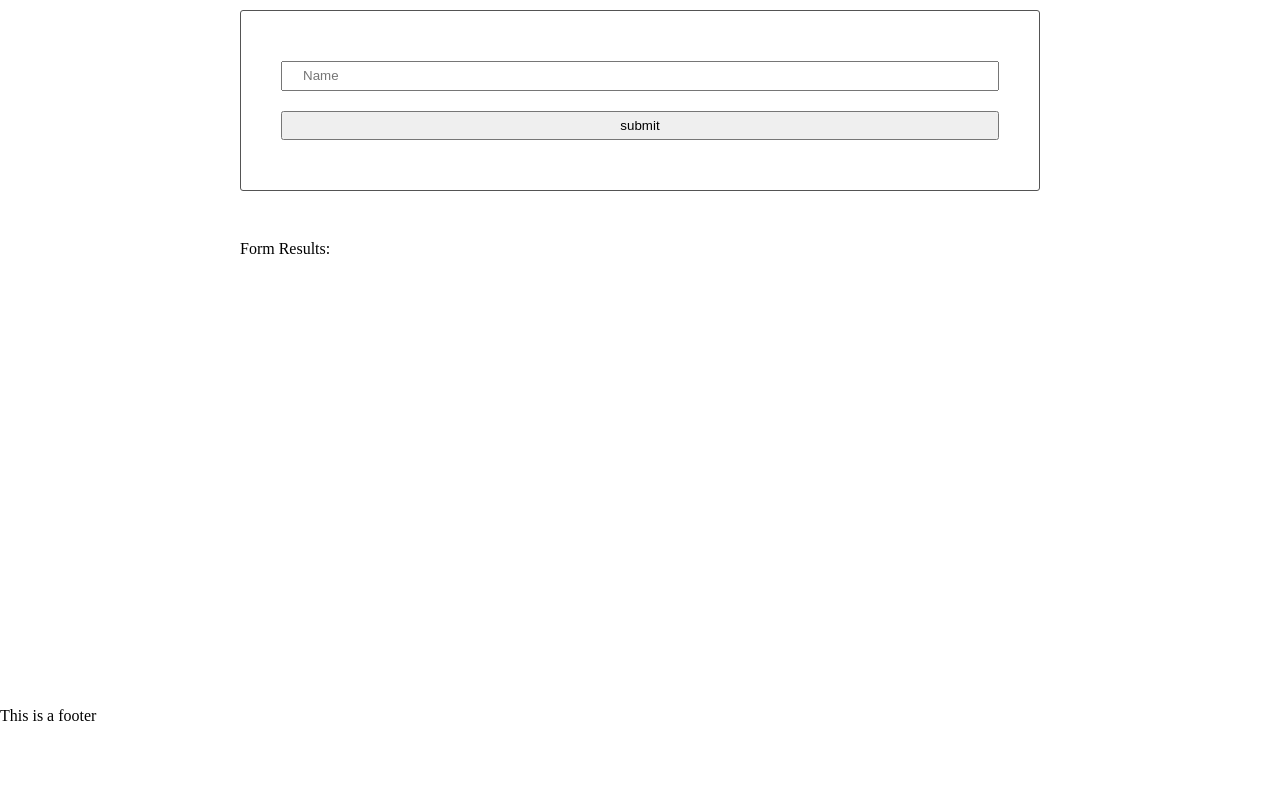
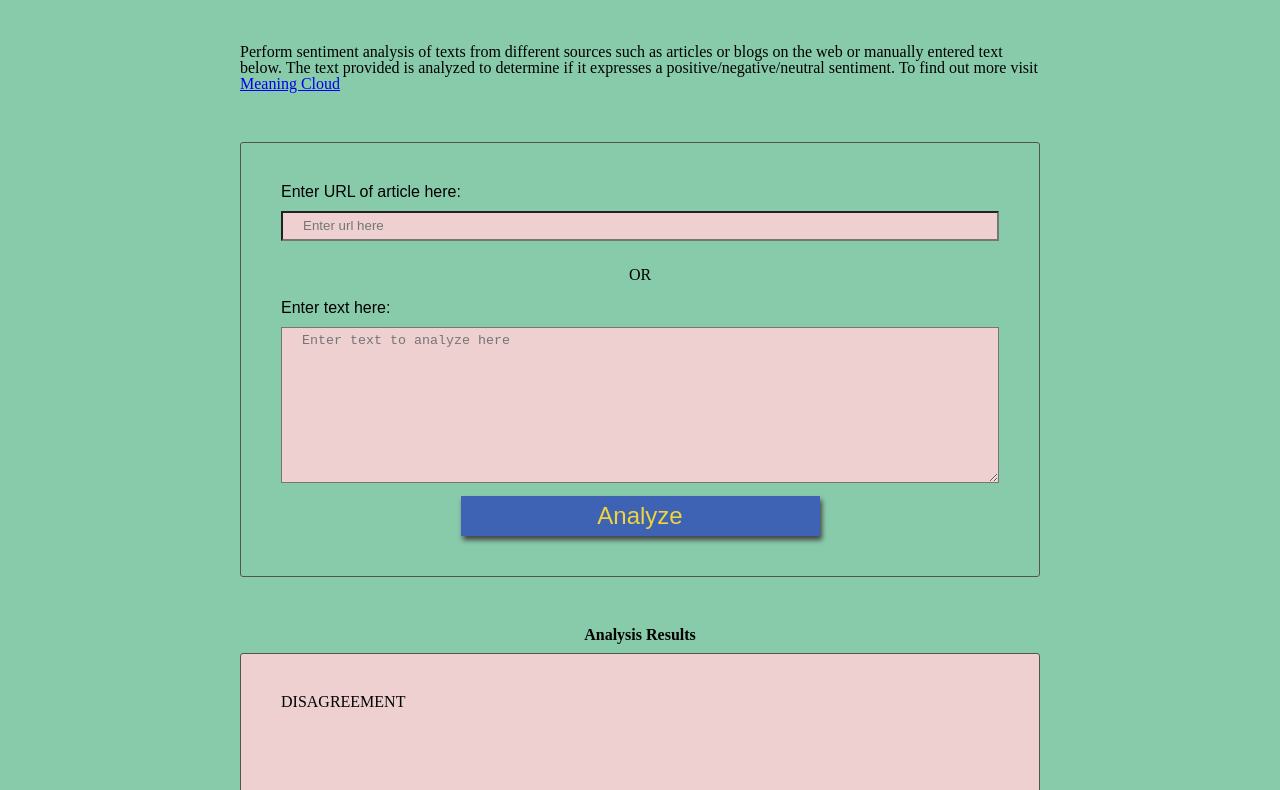
Before and after one commit to milenaonmaui/nlp-app, a website built with webpack: page src/client/views/index.html in a window 1280 px wide. Shown: the part 76-866 px from the top of the page. Before the commit the page ends 800 px from the top, so only its background shows below. Built offline with nearby package versions, Linux system fonts and the light colour scheme.

Commit message:
Add styling and peform fetch from API

```diff
--- a/src/client/js/formHandler.js
+++ b/src/client/js/formHandler.js
@@ -1,16 +1,28 @@
+console.log("loaded formHandler.js")
 function handleSubmit(event) {
     event.preventDefault()
+    document.getElementById('results').innerHTML = "";
+    // check what text was put into the form field
+    let url = document.getElementById('url').value
+    //checkForName(formText)
 
-    // check what text was put into the form field
-    let formText = document.getElementById('name').value
-    checkForName(formText)
-
-    console.log("::: Form Submitted :::")
-    fetch('http://localhost:8080/test')
+    console.log("::: URL :::", url)
+    const data = {url: url}
+    console.log("Data", data)
+    console.log(JSON.stringify(data))
+    fetch('http://localhost:8080/', {
+        method: 'POST',
+        credentials: 'same-origin',
+        headers: {
+            'Content-Type': 'application/json'
+        },
+        body: JSON.stringify(data)
+    })
+    //fetch('http://localhost:8080/test')
     .then(res => res.json())
     .then(function(res) {
-        document.getElementById('results').innerHTML = res.message
+        document.getElementById('results').innerHTML = res.agreement;
     })
 }
 
-export { handleSubmit }
+//export { handleSubmit }
--- a/src/client/js/nameChecker.js
+++ /dev/null
@@ -1,16 +0,0 @@
-function checkForName(inputText) {
-    console.log("::: Running checkForName :::", inputText);
-    let names = [
-        "Picard",
-        "Janeway",
-        "Kirk",
-        "Archer",
-        "Georgiou"
-    ]
-
-    if(names.includes(inputText)) {
-        alert("Welcome, Captain!")
-    }
-}
-
-export { checkForName }
--- a/src/client/styles/base.css
+++ b/src/client/styles/base.css
@@ -1,4 +1,6 @@
+
 body {
+    background: rgb(136,203,171);
     display: flex;
     flex-direction: column;
     min-height: 100vh;
@@ -12,3 +14,15 @@ section {
     max-width: 800px;
     margin: 50px auto;
 }
+
+h2 {
+    text-align: center;
+    font-weight: 600;
+    margin-bottom: 10px;
+}
+
+#results {
+    background-color: rgb(238, 208, 208);
+    margin: 0 auto;
+    min-height: 200px;
+}
--- a/src/client/styles/footer.css
+++ b/src/client/styles/footer.css
@@ -0,0 +1,5 @@
+footer {
+    border-top: solid purple 2px;
+    text-align: center;
+    padding: 2em;
+}
--- a/src/client/styles/form.css
+++ b/src/client/styles/form.css
@@ -1,12 +1,39 @@
-form {
+form, #results {
     border: 1px solid #545454;
     border-radius: 3px;
     padding: 40px;
 }
 
-input {
+label {
+    display: block;
+    font: 1rem 'Fira Sans', sans-serif;
+}
+
+input, textarea {
+    background-color: rgb(238, 208, 208);
     padding: 5px 20px;
     width: 100%;
     line-height: 16px;
     margin: 10px 0;
 }
+
+input:invalid {
+    border: 2px solid purple;
+}
+
+#analyze{
+    display: block;
+    margin: 0 auto;
+    width: 50%;
+    background: #3e63b4;
+    color: #f0d43a;
+    font-size: 1.5em;
+    padding: 0.5em;
+    border: none;
+    box-shadow: 2px 4px 5px #444;
+}
+
+#separator {
+    margin: 1em;
+    text-align: center;
+}
--- a/src/client/styles/header.css
+++ b/src/client/styles/header.css
@@ -1,5 +1,12 @@
 header {
     display: flex;
-    justify-content: space-between;
+    justify-content: center;
     padding: 10px 40px;
+    border-bottom: solid purple 2px;
 }
+
+h1 {
+    font-size: 3em;
+    color: blue;
+
+}
--- a/src/client/views/index.html
+++ b/src/client/views/index.html
@@ -1,8 +1,8 @@
 <!DOCTYPE html>
-<html lang="en" dir="ltr">
+<html>
     <head>
         <meta charset="utf-8">
-        <title>Test</title>
+        <title>NLP App</title>
         <link rel="stylesheet" href="/styles/resets.css">
         <link rel="stylesheet" href="/styles/base.css">
         <link rel="stylesheet" href="/styles/header.css">
@@ -13,31 +13,47 @@
     <body>
 
         <header>
-            <div class="">
-                Logo
-            </div>
-            <div class="">
-                navigation
+            <div class="headline">
+                <h1>Natural Language Processing App</h1>
             </div>
         </header>
 
         <main>
+            <section id="description">
+                <p>Perform sentiment analysis of texts from different sources such as articles or blogs on the web or manually entered text below.
+                    The text provided is analyzed to determine if it expresses a positive/negative/neutral sentiment. To find out more visit <a href="https://www.meaningcloud.com/developer/sentiment-analysis/doc/2.1/what-is-sentiment-analysis" target="_blank">Meaning Cloud</a></p>
+            </section>
             <section>
-                <form class="" onsubmit="return handleSubmit(event)">
-                    <input id="name" type="text" name="input" value="" onblur="onBlur()" placeholder="Name">
-                    <input type="submit" name="" value="submit" onclick="return handleSubmit(event)" onsubmit="return handleSubmit(event)">
-                </form>
+                <form name="form" id="form" onsubmit="return handleSubmit(event)">
+                    <div class = "entry">
+                      <label for="url">Enter URL of article here:</label>
+                      <input id="url" name="url" placeholder="Enter url here" pattern="(http|https)://.*" title="url starting with http(s)://">
+                    </div>
+                    <div id="separator">
+                        <p><strong>OR</strong></p>
+                    </div>
+                    <div class = "entry">
+                      <label for="textEntry">Enter text here:</label>
+                      <textarea class= "textEntry" id="textEntry" placeholder="Enter text to analyze here" rows="9" cols="50"></textarea>
+                    </div>
+                    <div class = "entry">
+                      <input id="analyze" type="submit" value="Analyze">
+                    </div>
+                  </form>
             </section>
-
+            <div id="notify" class="hidden"></div>
             <section>
-                <strong>Form Results:</strong>
-                <div id="results"></div>
+                <h2>Analysis Results</h2>
+                <div id="results">
+                    DISAGREEMENT
+                </div>
             </section>
         </main>
 
         <footer>
-            <p>This is a footer</p>
+            <p>Created by Milena Kari</p>
         </footer>
-
+        <script src="/js/formHandler.js" type="text/javascript"></script>
+        <!--<script src="/js/validateForm.js" type="text/javascript"></script>-->
     </body>
 </html>
--- a/src/server/apiCallFetch.js
+++ b/src/server/apiCallFetch.js
@@ -1,7 +1,7 @@
 const fetch = require('node-fetch')
 
 const getSentimentAnalysis = async(url='', key) => {
-    console.log('In getData')
+    console.log('In getSentimentanalysis, URL', url)
     const fullURL = 'https://api.meaningcloud.com/sentiment-2.1?key=' + key +'&lang=en&url=' + url;
     const res = await fetch(fullURL, {
         method: 'POST',
```
Also changed, not shown: src/client/js/validateForm.js (added, +15 -0 lines), src/server/index.js (+13 -5 lines).
